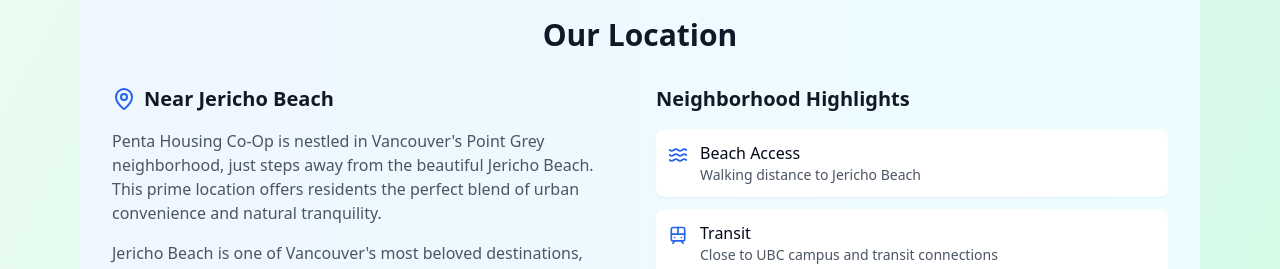
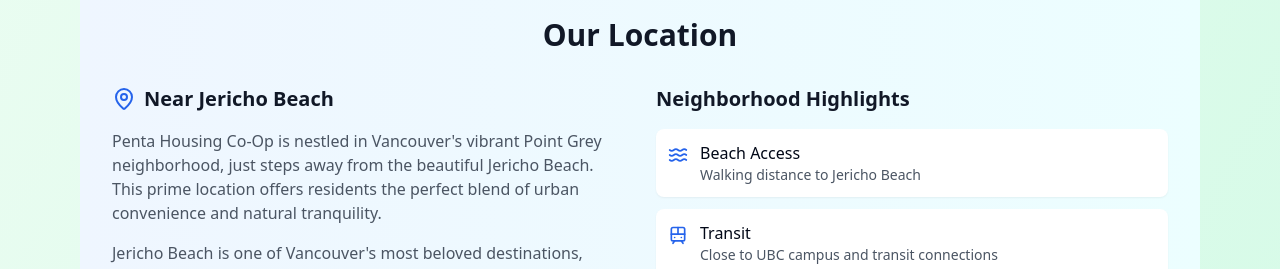
Before and after one commit to redwheeler3/penta-hub-coop-connect, a React (Vite) app: page /#/about in a window 1280 px wide. Shown: the part 1120-1389 px from the top of the page. Built offline with nearby package versions, Linux system fonts and the light colour scheme.

Commit message:
Update description word

```diff
--- a/src/pages/About.tsx
+++ b/src/pages/About.tsx
@@ -113,7 +113,7 @@ const About = () => {
                   <h3 className="text-xl font-semibold text-gray-900">Near Jericho Beach</h3>
                 </div>
                 <p className="text-gray-600 mb-4">
-                  Penta Housing Co-Op is nestled in Vancouver's Point Grey neighborhood,
+                  Penta Housing Co-Op is nestled in Vancouver's vibrant Point Grey neighborhood,
                   just steps away from the beautiful Jericho Beach. This prime location offers
                   residents the perfect blend of urban convenience and natural tranquility.
                 </p>
```
